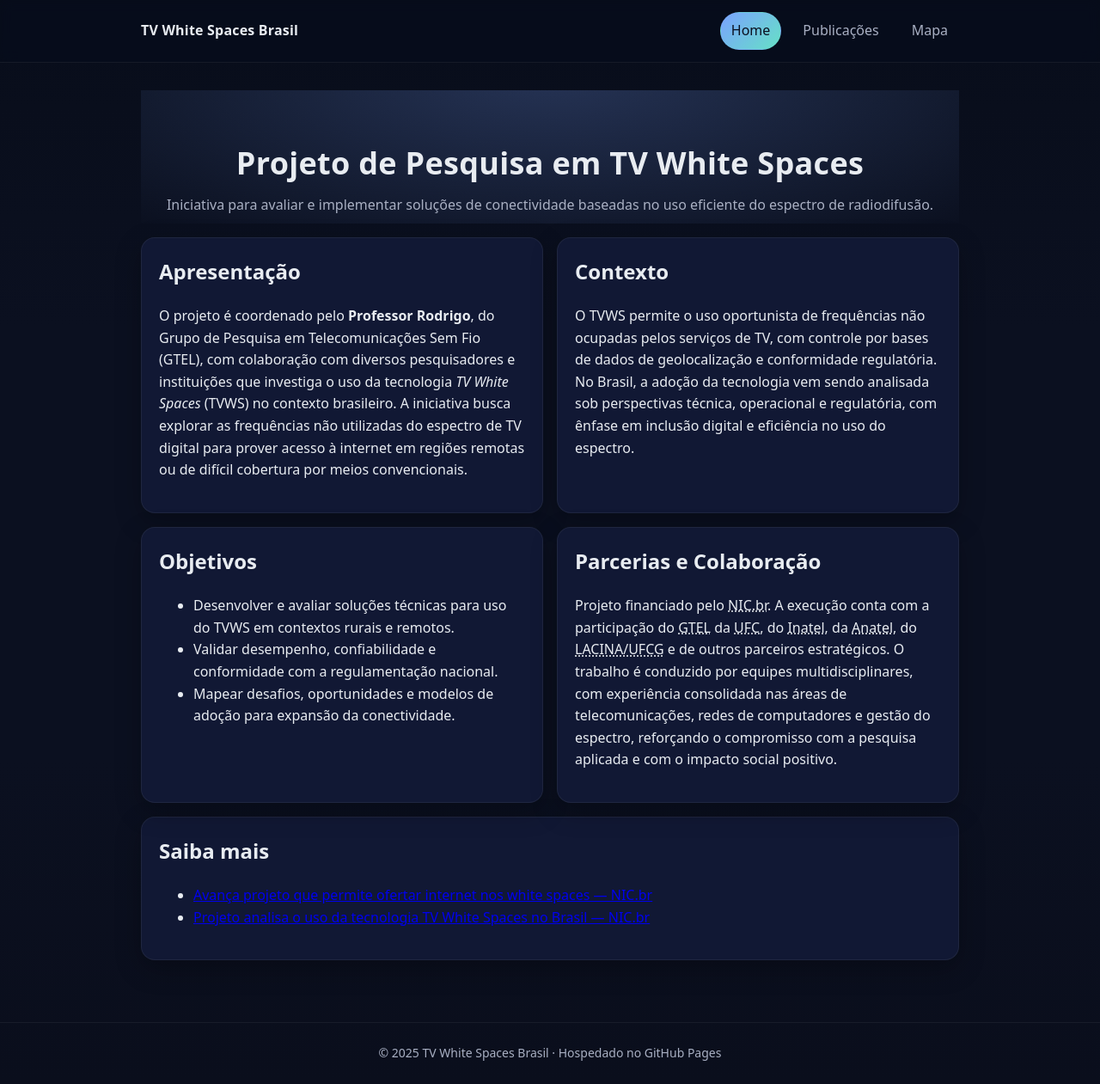
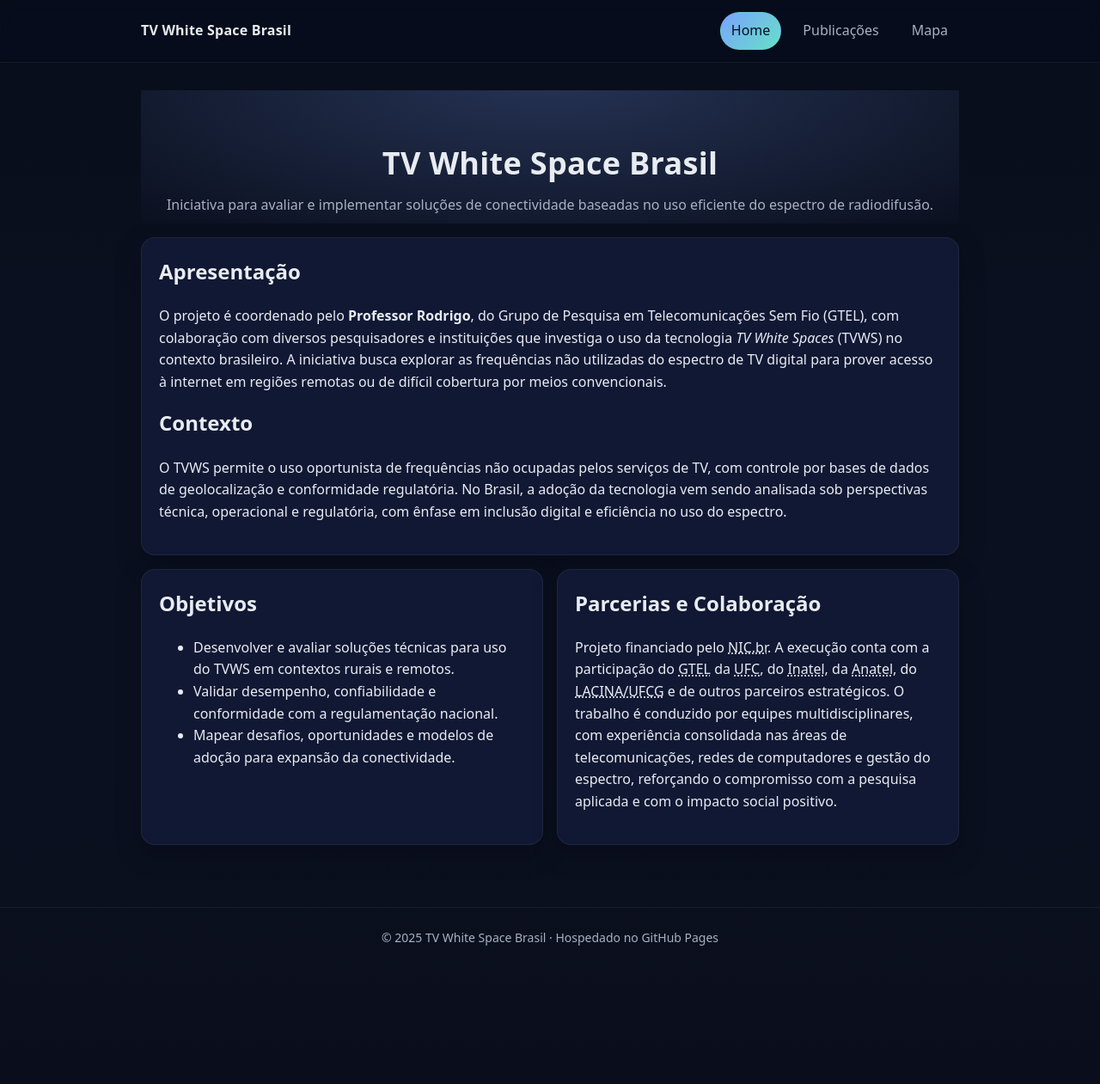
Before and after one commit to tvws-br/tvws-br.github.io, a Jekyll site: the page built from index.md, in a window 1280 px wide and 1261 px high. Shown: the whole window at 86% size. Built offline with Jekyll 4.4.1, drawn with Linux system fonts in a browser that asks for light colours.

Commit message:
novos textos

```diff
--- a/_config.yml
+++ b/_config.yml
@@ -1,4 +1,4 @@
-title: "TV White Spaces Brasil"
+title: "TV White Space Brasil"
 description: "Avaliação e implementação de soluções de conectividade baseadas em TV White Spaces no Brasil."
 baseurl: ""    # deixe vazio para repositório do tipo usuario.github.io
 url: ""        # o GitHub Pages preencherá
--- a/index.md
+++ b/index.md
@@ -4,28 +4,26 @@
 ---
 
 <section class="hero">
-  <h1>Projeto de Pesquisa em TV White Spaces</h1>
+  <h1>TV White Space Brasil</h1>
   <p>Iniciativa para avaliar e implementar soluções de conectividade baseadas no uso eficiente do espectro de radiodifusão.</p>
 </section>
 
-<div class="grid" style="margin-top:16px">
-  <article class="card">
+<div class="card" style="margin-top:16px">
     <h2>Apresentação</h2>
     <p>
       O projeto é coordenado pelo <strong>Professor Rodrigo</strong>, do Grupo de Pesquisa em Telecomunicações Sem Fio (GTEL),
       com colaboração com diversos pesquisadores e instituições que investiga o uso da tecnologia <em>TV White Spaces</em> (TVWS) no contexto brasileiro.
       A iniciativa busca explorar as frequências não utilizadas do espectro de TV digital para prover acesso à internet em regiões remotas ou de difícil cobertura por meios convencionais.
     </p>
-  </article>
-
-  <article class="card">
     <h2>Contexto</h2>
     <p>
       O TVWS permite o uso oportunista de frequências não ocupadas pelos serviços de TV, com controle por bases de dados de geolocalização
       e conformidade regulatória. No Brasil, a adoção da tecnologia vem sendo analisada sob perspectivas técnica, operacional e regulatória,
       com ênfase em inclusão digital e eficiência no uso do espectro.
     </p>
-  </article>
+</div>
+
+<div class="grid" style="margin-top:16px">
 
   <article class="card">
     <h2>Objetivos</h2>
@@ -47,10 +45,10 @@
   </article>
 </div>
 
-<div class="card" style="margin-top:16px">
+<!-- <div class="card" style="margin-top:16px">
   <h2>Saiba mais</h2>
   <ul>
     <li><a href="https://www.nic.br/noticia/na-midia/avanca-projeto-que-permite-ofertar-internet-nos-white-spaces/" target="_blank" rel="noopener">Avança projeto que permite ofertar internet nos white spaces — NIC.br</a></li>
     <li><a href="https://nic.br/noticia/releases/projeto-analisa-o-uso-da-tecnologia-tv-white-spaces-no-brasil-para-ampliar-inclusao-digital/" target="_blank" rel="noopener">Projeto analisa o uso da tecnologia TV White Spaces no Brasil — NIC.br</a></li>
   </ul>
-</div>
+</div> -->
```
